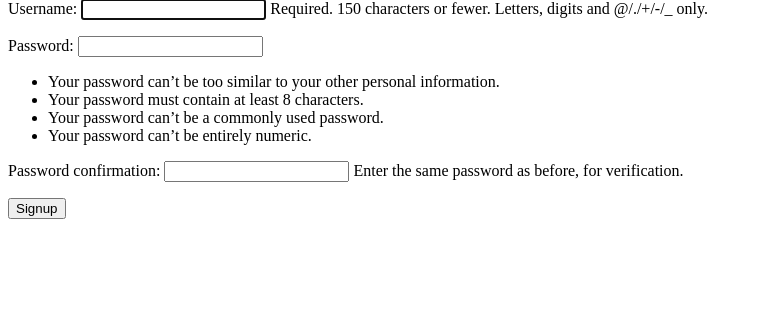
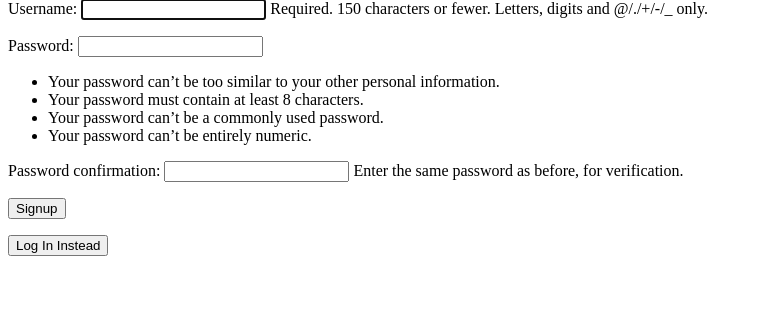
Before and after one commit to JXIong15/django-delights-inventory, a Django app: page /signup/ in a window 1280 px wide. Shown: the part 156-488 px from the top of the page, without its empty margins (0-762 px from the left). Run offline with Django 3.2, Linux system fonts and the light colour scheme.

Commit message:
signup and login buttons work to switch pages

```diff
--- a/delightsinventory/inventory/templates/registration/login.html
+++ b/delightsinventory/inventory/templates/registration/login.html
@@ -13,5 +13,6 @@
         <input type="submit" value="Login"/>
       </div>
   </form>
+    <a href="{% url 'signup' %}"><button>Sign Up Instead</button></a>
 </div>
 {% endblock %}
--- a/delightsinventory/inventory/templates/registration/signup.html
+++ b/delightsinventory/inventory/templates/registration/signup.html
@@ -12,5 +12,6 @@
 				<input type="submit" value="Signup"/>
 			</div>
 	</form>
+    <a href="{% url 'login' %}"><button>Log In Instead</button></a>
 </div>
 {% endblock %}
```
